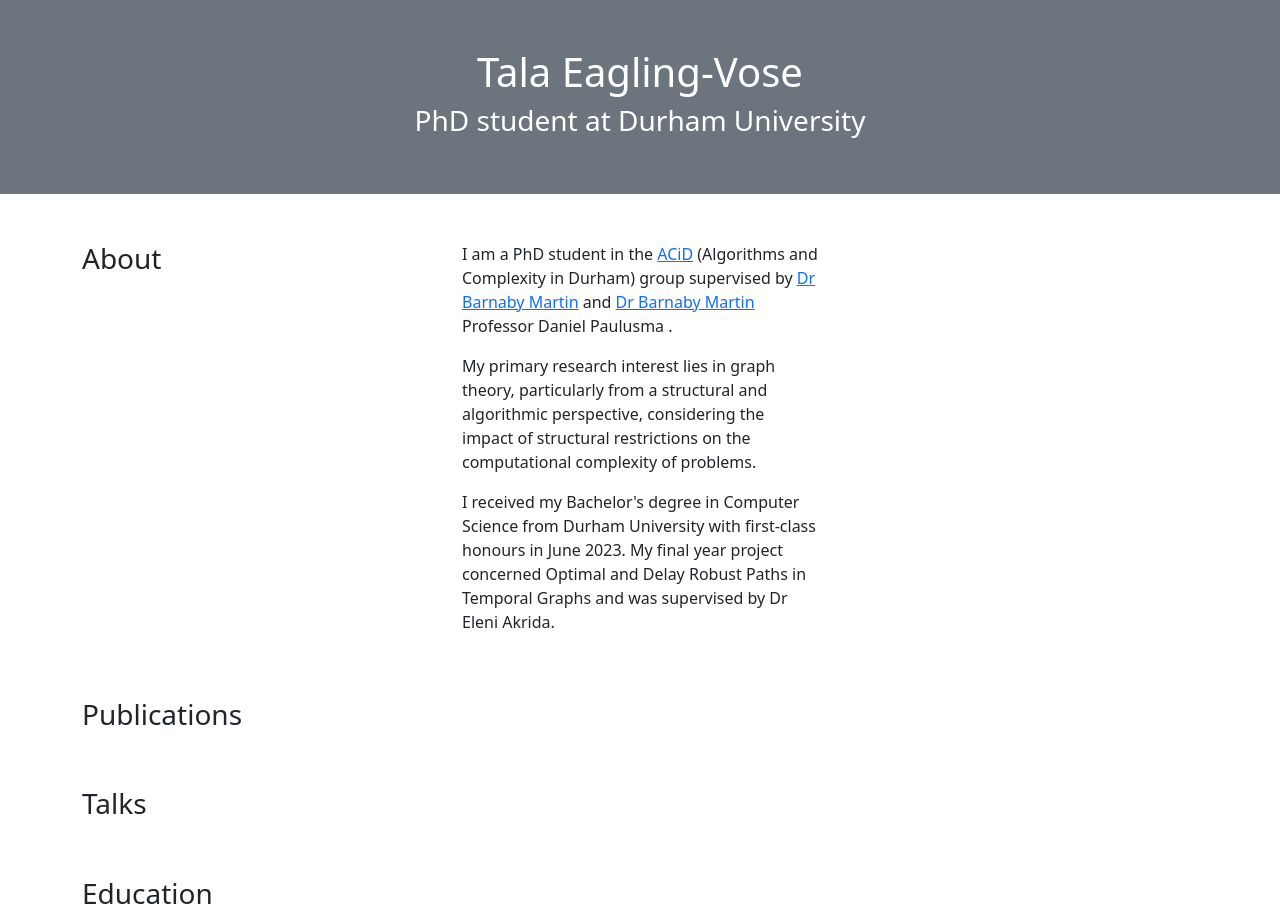
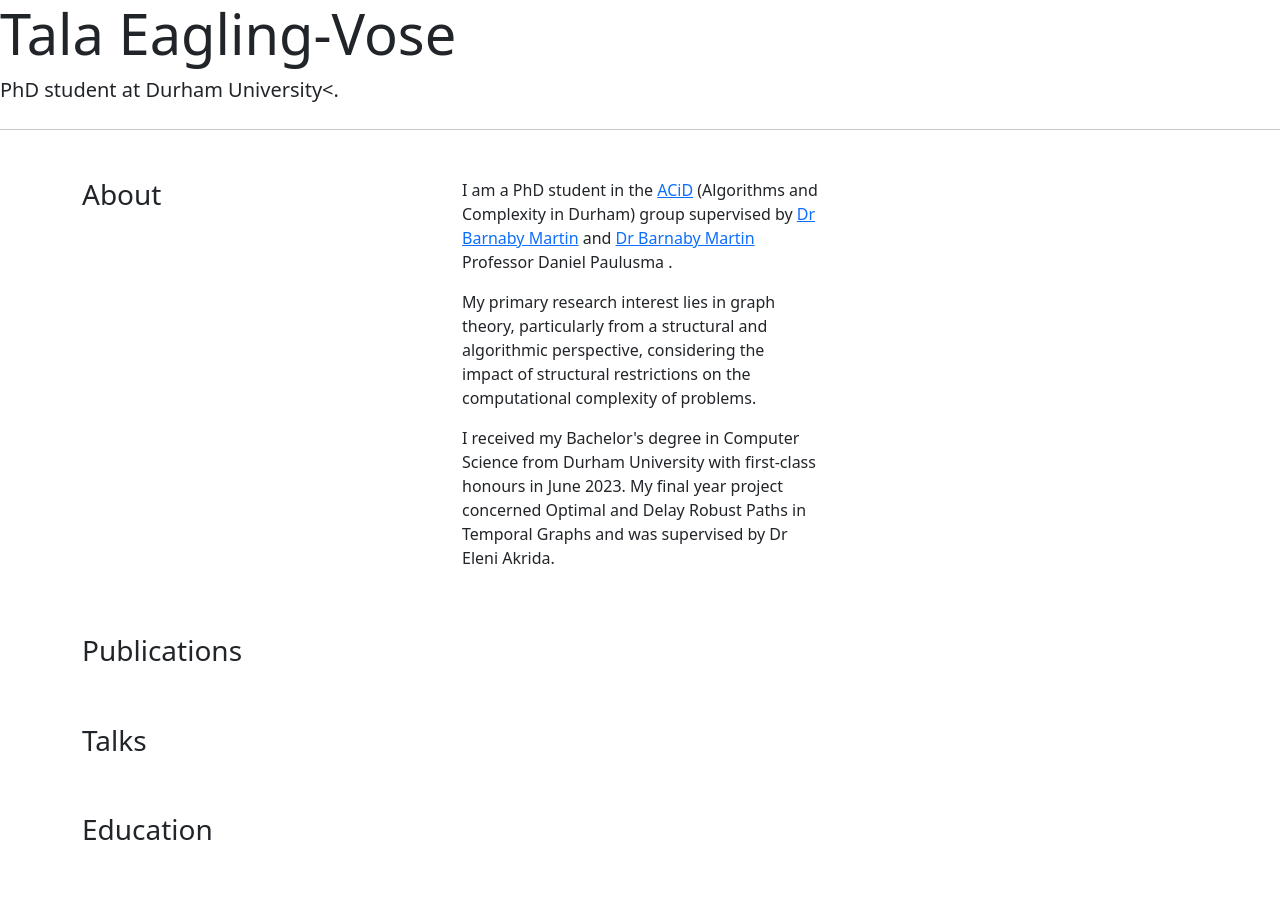
Before and after one commit to tevose/tevose.github.io, a plain HTML site: page index.html in a window 1280 px wide. After the commit the page ends 855 px from the top, so only its background shows below. Drawn offline with nearby package versions, Linux system fonts and the light colour scheme.

Commit message:
Update index.html

```diff
--- a/index.html
+++ b/index.html
@@ -9,9 +9,10 @@
 </head>
 <body>
 
-<div class="container-fluid p-5 bg-secondary text-white text-center">
-  <h1>Tala Eagling-Vose</h1>
-  <h3>PhD student at Durham University</h3>
+<div class="jumbotron">
+  <h1 class="display-4">Tala Eagling-Vose</h1>
+  <p class="lead">PhD student at Durham University<.</p>
+  <hr class="my-4">
 </div>
 
 <div class="container mt-5">
```
